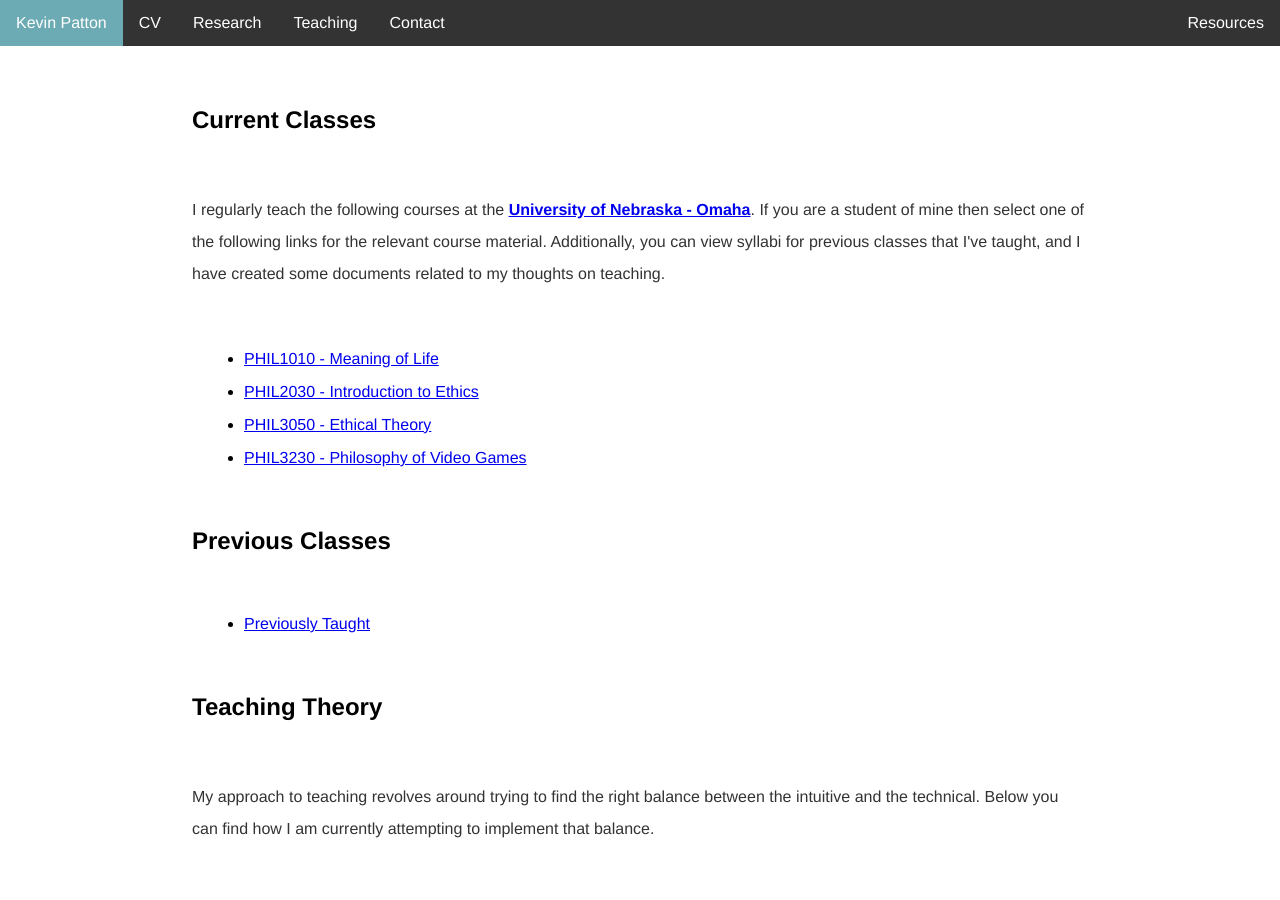
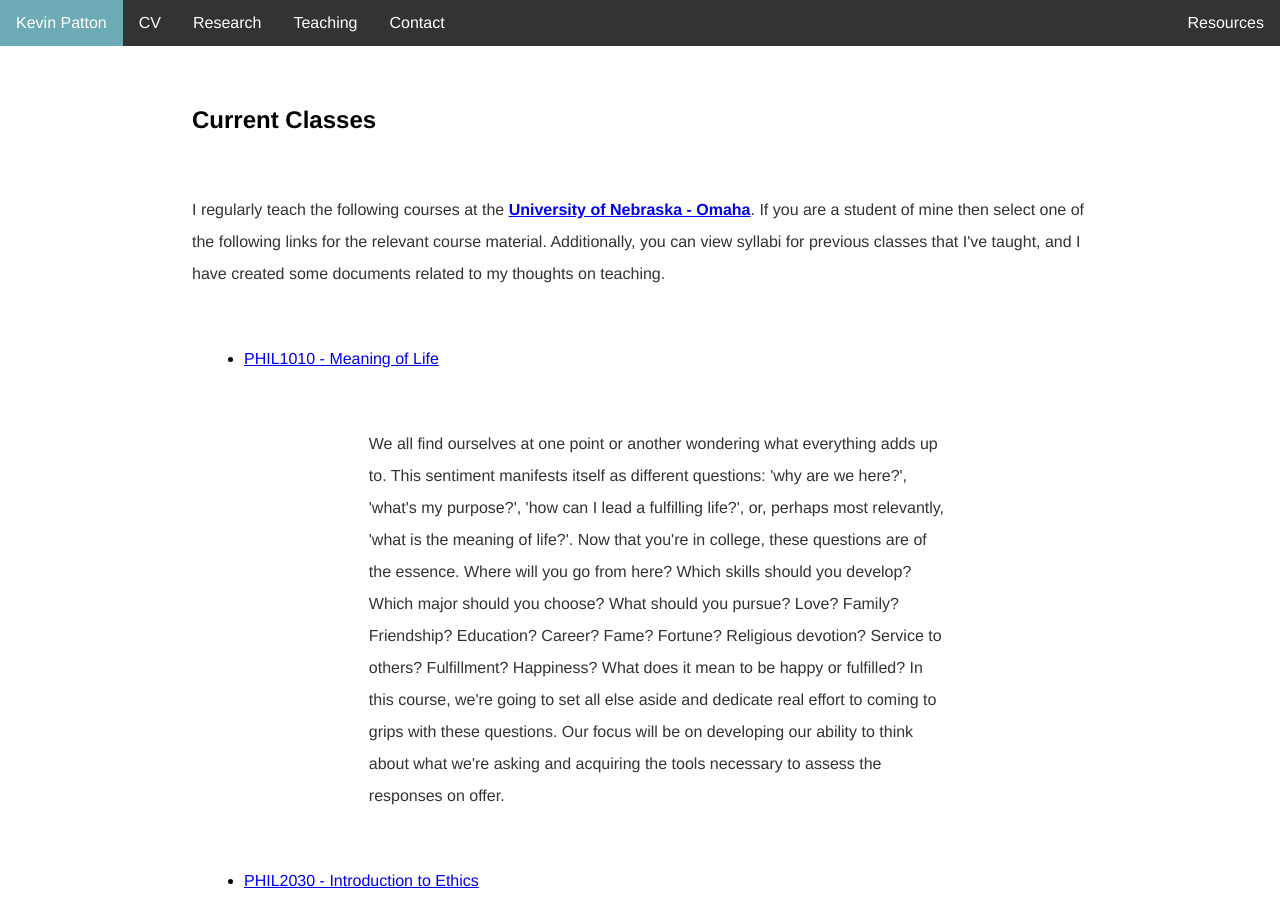
Before and after one commit to kevinjpatton/kevinjpatton.github.io, a Jekyll site: the page built from teaching/index.html, in a window 1280 px wide and 900 px high. Built offline with Jekyll 4.4.1, drawn with Linux system fonts in a browser that asks for light colours; Markdown is read by kramdown in place of the engine named in the settings.

Commit message:
Update index.html

```diff
--- a/teaching/index.html
+++ b/teaching/index.html
@@ -6,6 +6,7 @@
 <p>I regularly teach the following courses at the <b><a href="https://www.unomaha.edu/college-of-arts-and-sciences/philosophy/about-us/directory/kevin-patton.php" target="_blank">University of Nebraska - Omaha</a></b>. If you are a student of mine then select one of the following links for the relevant course material. Additionally, you can view syllabi for previous classes that I've taught, and I have created some documents related to my thoughts on teaching.</p>
 <ul class="standard-list">
   <li><a href="/teaching/phil_1010/index.html" target="_blank">PHIL1010 - Meaning of Life</a></li>
+  <p>We all find ourselves at one point or another wondering what everything adds up to. This sentiment manifests itself as different questions: 'why are we here?', 'what's my purpose?', 'how can I lead a fulfilling life?', or, perhaps most relevantly, 'what is the meaning of life?'. Now that you're in college, these questions are of the essence. Where will you go from here? Which skills should you develop? Which major should you choose? What should you pursue? Love? Family? Friendship? Education? Career? Fame? Fortune? Religious devotion? Service to others? Fulfillment? Happiness? What does it mean to be happy or fulfilled? In this course, we're going to set all else aside and dedicate real effort to coming to grips with these questions. Our focus will be on developing our ability to think about what we're asking and acquiring the tools necessary to assess the responses on offer.</p>
   <li><a href="/teaching/phil_2030/index.html" target="_blank">PHIL2030 - Introduction to Ethics</a></li>
   <li><a href="/teaching/phil_3050/index.html" target="_blank">PHIL3050 - Ethical Theory</a></li>
   <li><a href="/teaching/phil_3230/index.html" target="_blank">PHIL3230 - Philosophy of Video Games</a></li>
```
